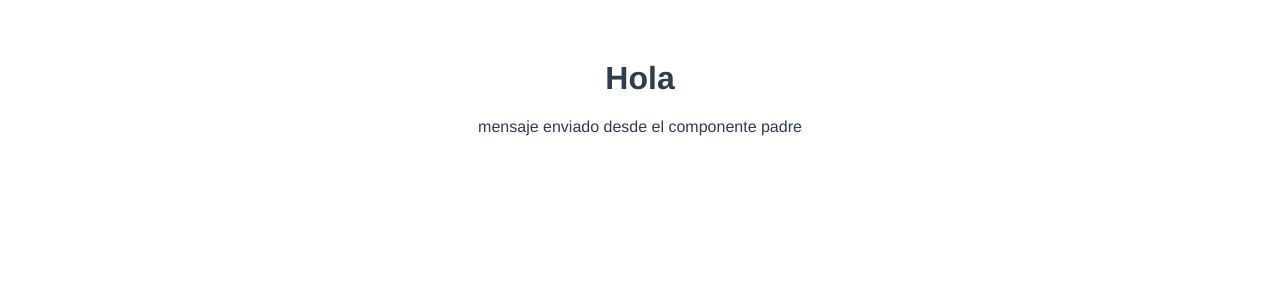
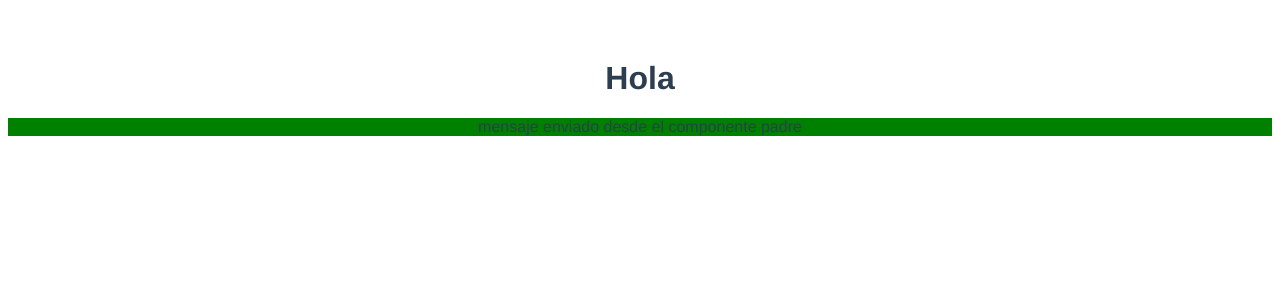
Before and after one commit to PatyLuPrz/Curso-VueJS, a Vue app in the folder cursovuejs/: page / in a window 1280 px wide. Shown: the top 300 px of the page. Built offline with nearby package versions, Linux system fonts and the light colour scheme.

Commit message:
Estilos desde los componentes hijos

```diff
--- a/cursovuejs/src/components/Test.vue
+++ b/cursovuejs/src/components/Test.vue
@@ -1,6 +1,6 @@
 /* eslint-disable */
 <template>
-    <div>
+    <div class="test">
         {{ mensaje }}
 
     </div>
@@ -46,5 +46,7 @@
 </script>
 
 <style media="screen">
-
+    .test{
+        background: green;
+    }
 </style>
```
